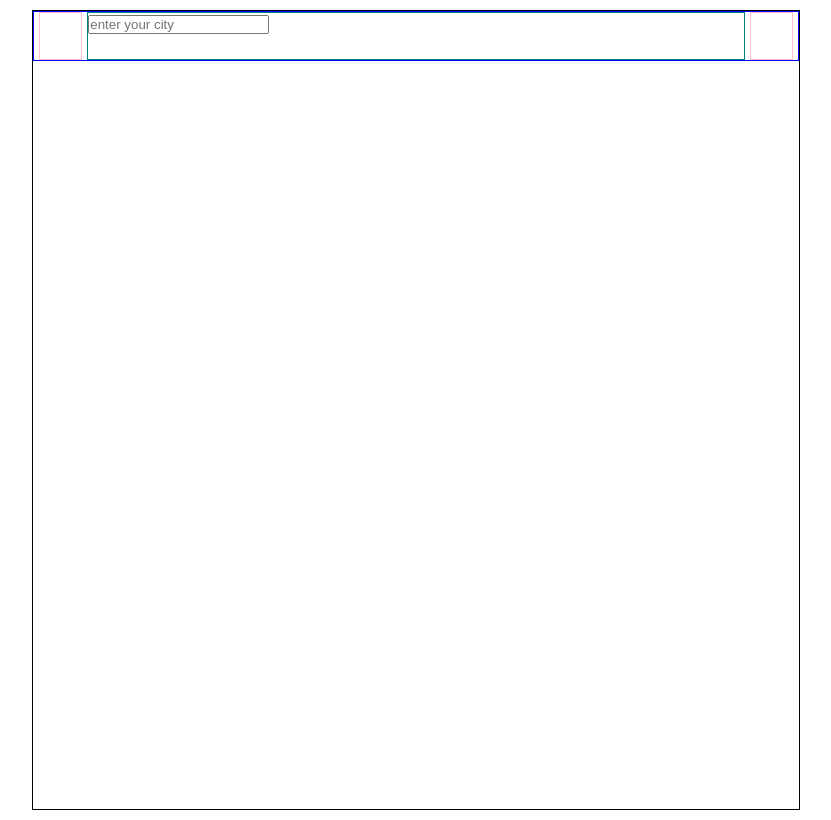
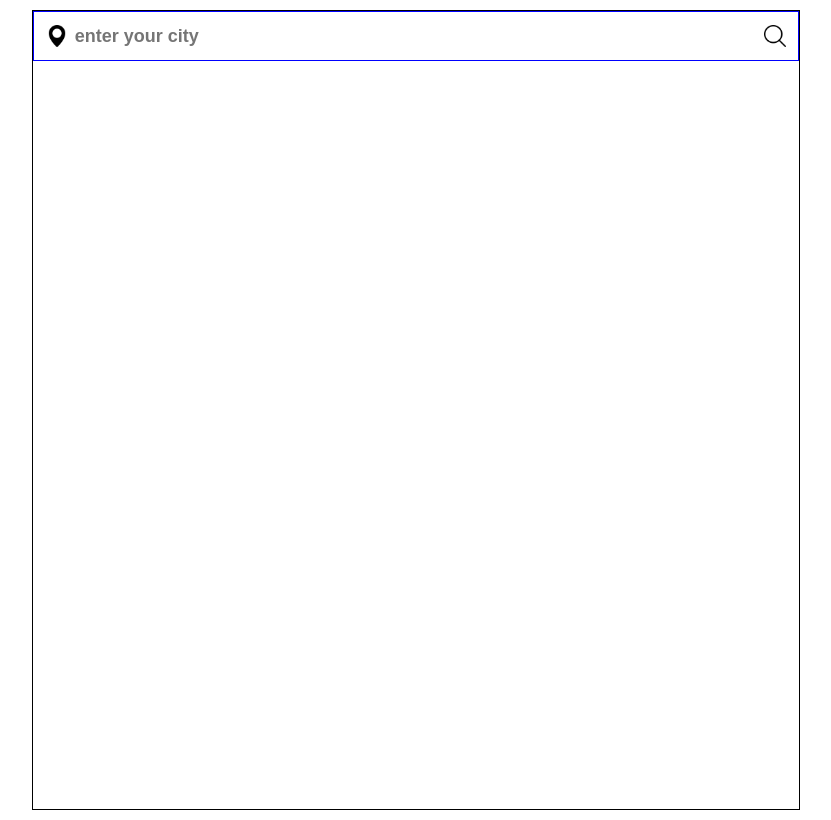
Before and after one commit to alokkumar-dev/weather-app-react, a React (Vite) app: page / in a window 1280 px wide. Shown: the whole page, without its empty margins (224-1055 px from the left). Built offline with nearby package versions, Linux system fonts and the light colour scheme.

Commit message:
add search icons

```diff
--- a/src/Components/HomePage/HomePage.css
+++ b/src/Components/HomePage/HomePage.css
@@ -1,36 +1,64 @@
-*{
+* {
   margin: 0;
   padding: 0;
   box-sizing: border-box;
 }
-.homeContainer{
+.homeContainer {
   border: 1px solid black;
   width: 60%;
-    margin:10px auto;
+  margin: 10px auto;
   height: 800px;
 }
 
-.searchBar{
+.searchBar {
   border: 1px solid blue;
   /* width: 100%; */
   /* margin: 0 1%; */
-    gap: 5px;
+  /* gap: 5px; */
   display: flex;
   height: 50px;
   justify-content: space-around;
 }
-.logoDiv{
-    width:50px;
+.logoDiv {
+  width: 40px;
   margin-left: 5px;
-    border: 1px solid pink;
+  position: relative;
+  /* border: 1px solid pink; */
+}
+.logoDiv > img {
+  position: absolute;
+  margin: auto;
+  left: 0;
+  right: 0;
+  top: 0;
+  bottom: 0;
+  width: 60%;
 }
 
-.inputDiv{
+.inputDiv {
   width: 100%;
-    border: 1px solid teal;
+  /* border: 1px solid teal; */
 }
-.searchIconDiv{
+.searchIconDiv {
+  position: relative;
   margin-right: 5px;
-    width: 50px;
-    border: 1px solid pink;
+  width: 40px;
+  /* border: 1px solid pink; */
 }
+.searchIconDiv > img {
+  position: absolute;
+  margin: auto;
+  left: 0;
+  right: 0;
+  top: 0;
+  bottom: 0;
+  width: 60%;
+}
+
+.inputBox {
+    border: none;
+  width: 100%;
+  height: 100%;
+  font-size: 18px;
+  font-weight: 600;
+}
--- a/src/Components/HomePage/HomePage.jsx
+++ b/src/Components/HomePage/HomePage.jsx
@@ -1,14 +1,20 @@
 import "./HomePage.css"
+import locationLogo from "../../Icons/location.png"
+import search from "../../Icons/search.png"
 export const HomePage = () => {
   return (
     <>
       <div className="homeContainer">
         <div className="searchBar">
-          <div className="logoDiv"></div>
+          <div className="logoDiv">
+            <img src={locationLogo} alt="location" />
+          </div>
           <div className="inputDiv">
             <input type="text" className="inputBox" placeholder="enter your city"/>
           </div>
-          <div className="searchIconDiv"></div>
+          <div className="searchIconDiv">
+            <img src={search} alt="search icon" />
+          </div>
         </div>
       </div>
     </>
```
Also changed, not shown: src/Icons/location.png (added), src/Icons/search.png (added). Lines whose indentation alone changed are shown as unchanged.
